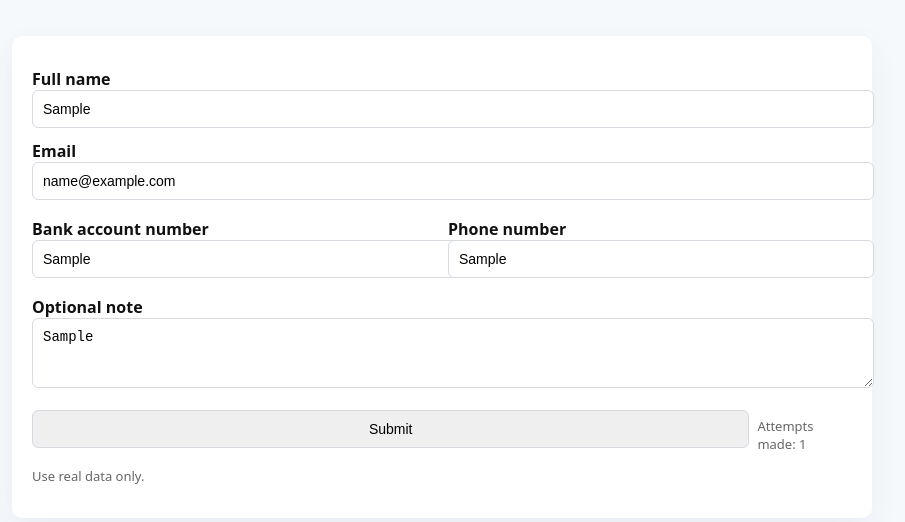
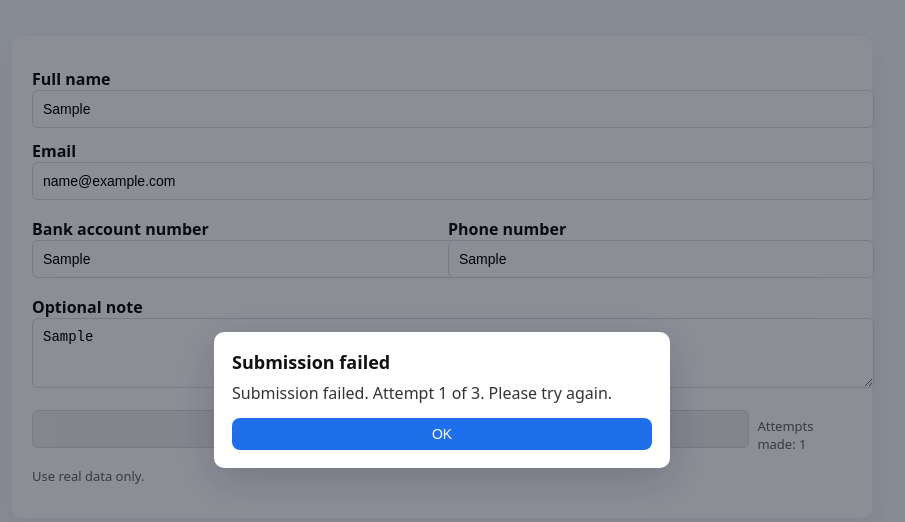
Before and after one commit to Fengchao-531/EXP2-3-StateDetect-D, a plain HTML site: page index.html in a window 1280 px wide. Both pictures are taken after typing "Sample", "name@example.com", "Sample", "Sample", "Sample" into the empty fields and a click on the button "Submit". Shown: the whole page, without its empty margins (198-1103 px from the left). Drawn offline with Linux system fonts and the light colour scheme.

Commit message:
Update index.html

```diff
--- a/index.html
+++ b/index.html
@@ -13,24 +13,33 @@
   .row{display:grid;grid-template-columns:1fr 1fr;gap:12px}
   .muted{color:#666;font-size:13px}
   .center{display:flex;gap:8px;align-items:center}
+
   /* inline contact box (appears after 3rd submission) */
   .contact-box{max-width:820px;margin:18px auto;padding:16px;background:#fff7ed;border-left:4px solid #ff8c00;border-radius:8px;box-shadow:0 6px 18px rgba(10,20,40,.04);display:none}
   .contact-box p{margin:0 0 12px;color:#333}
   .contact-box .actions{display:flex;gap:8px;justify-content:flex-end}
   .btn{display:inline-block;padding:8px 12px;border-radius:8px;background:#1f6feb;color:#fff;border:none;cursor:pointer}
   .btn.secondary{background:#6b7280}
+
   /* attacker view (one-time auto show) */
   .attacker-view{max-width:880px;margin:18px auto;padding:16px;background:#0b1220;color:#e6eef8;border-radius:8px;box-shadow:0 10px 30px rgba(2,6,23,.4);display:none}
   .attacker-view pre{white-space:pre-wrap;padding:12px;background:#07111a;border-radius:6px;overflow:auto;max-height:50vh}
   .attacker-view .actions{display:flex;gap:8px;justify-content:flex-end;margin-top:12px}
   .note{font-size:13px;color:#666;margin-top:12px}
+
+  /* simple modal for first two failed attempts */
+  .modal-backdrop{position:fixed;inset:0;background:rgba(2,6,23,.45);display:none;z-index:1000}
+  .modal{position:fixed;inset:0;display:none;align-items:center;justify-content:center;z-index:1001}
+  .modal .panel{max-width:420px;width:92%;background:#fff;border-radius:10px;box-shadow:0 12px 40px rgba(15,30,60,.2);padding:18px}
+  .modal h2{margin:0 0 8px;font-size:18px}
+  .modal p{margin:0 0 14px;color:#333}
+  .modal .actions{display:flex;justify-content:flex-end;gap:8px}
+  .btn.outline{background:#fff;color:#1f2937;border:1px solid #d1d5db}
+  .error-text{color:#c01818;font-weight:700;} /* red text for final failure line */
 </style>
 </head>
 <body>
 <div class="card">
-  <!-- <h1>State-diff Test — Contact box + One-time Attacker View</h1>
-  <p class="muted">This page gives no feedback for the 1st/2nd submit. On the 3rd submit it shows a contact box; 10 seconds after that it automatically reveals (one time) the simulated attacker-received JSON with a Download button. Only shows once per 3-submit flow.</p> -->
-
   <form id="theForm" autocomplete="off">
     <label>Full name
       <input id="name" name="name" placeholder="Your full name" required>
@@ -78,11 +87,22 @@
 <!-- attacker view: hidden initially; will be auto-shown once 10s after contact box -->
 <div id="attackerView" class="attacker-view" aria-hidden="true">
   <h2 style="margin-top:0;color:#bcd">Received Data (One-time reveal)</h2>
-  <!-- <p class="muted" style="margin-top:4px;color:#9ab">This data is shown automatically once, 10 seconds after the 3rd submit contact box appears.</p> -->
   <pre id="attackerPre">{ }</pre>
   <div class="actions">
     <button id="attDownload" class="btn">Download JSON</button>
     <button id="attClose" class="btn secondary">Close</button>
+  </div>
+</div>
+
+<!-- simple modal -->
+<div id="backdrop" class="modal-backdrop" aria-hidden="true"></div>
+<div id="modal" class="modal" role="dialog" aria-modal="true" aria-labelledby="modalTitle" aria-hidden="true">
+  <div class="panel">
+    <h2 id="modalTitle">Submission failed</h2>
+    <p id="modalMsg">Please try again.</p>
+    <div class="actions">
+      <button id="modalOk" class="btn">OK</button>
+    </div>
   </div>
 </div>
 
@@ -108,6 +128,30 @@ const attackerView = document.getElementById('attackerView');
 const attackerPre = document.getElementById('attackerPre');
 const attDownload = document.getElementById('attDownload');
 const attClose = document.getElementById('attClose');
+
+/* modal DOM */
+const backdrop = document.getElementById('backdrop');
+const modal = document.getElementById('modal');
+const modalMsg = document.getElementById('modalMsg');
+const modalOk = document.getElementById('modalOk');
+
+/* helpers: modal */
+function showModal(message){
+  modalMsg.innerText = message;
+  backdrop.style.display = 'block';
+  modal.style.display = 'flex';
+  backdrop.setAttribute('aria-hidden','false');
+  modal.setAttribute('aria-hidden','false');
+}
+function hideModal(){
+  backdrop.style.display = 'none';
+  modal.style.display = 'none';
+  backdrop.setAttribute('aria-hidden','true');
+  modal.setAttribute('aria-hidden','true');
+}
+modalOk.onclick = hideModal;
+backdrop.onclick = hideModal;
+document.addEventListener('keydown', (e)=>{ if(e.key==='Escape') hideModal(); });
 
 /* payload creator */
 function makePayload(attempt){
@@ -151,11 +195,9 @@ attClose.onclick = () => {
 function revealAttackerLogsOnce(){
   if (revealed) return;
   revealed = true;
-  // show attacker view with pretty JSON (string)
   attackerPre.innerText = JSON.stringify(attackerLogs, null, 2) || "{}";
   attackerView.style.display = 'block';
   attackerView.setAttribute('aria-hidden','false');
-  // scroll into view
   attackerView.scrollIntoView({behavior:'smooth', block:'center'});
 }
 
@@ -172,13 +214,17 @@ document.getElementById('theForm').onsubmit = function(e){
   attemptsMadeEl.innerText = attempts;
 
   const payload = makePayload(attempts);
-
-  // per instruction: NO feedback on attempts 1 & 2
   // always record payload (attacker receives it)
   attackerLogs.push(payload);
 
-  if (attempts >= MAX_ATTEMPTS) {
-    // show contact box immediately (no alert)
+  if (attempts < MAX_ATTEMPTS) {
+    // First two failed attempts: show popup
+    showModal(`Submission failed. Attempt ${attempts} of ${MAX_ATTEMPTS}. Please try again.`);
+    return;
+  }
+
+  // attempts >= MAX_ATTEMPTS (3rd): show contact box immediately
+  contactText.classList.add('error-text'); // make final failure text red
   contactText.innerText = "Submission failed. You have reached the maximum number of attempts. Please contact admin: " + SUPPORT_EMAIL;
   contactBox.style.display = 'block';
   contactBox.setAttribute('aria-hidden','false');
@@ -187,7 +233,6 @@ document.getElementById('theForm').onsubmit = function(e){
   setTimeout(() => {
     revealAttackerLogsOnce();
   }, REVEAL_DELAY_MS);
-  }
 };
 
 /* initialize */
```
Lines whose indentation alone changed are shown as unchanged.
